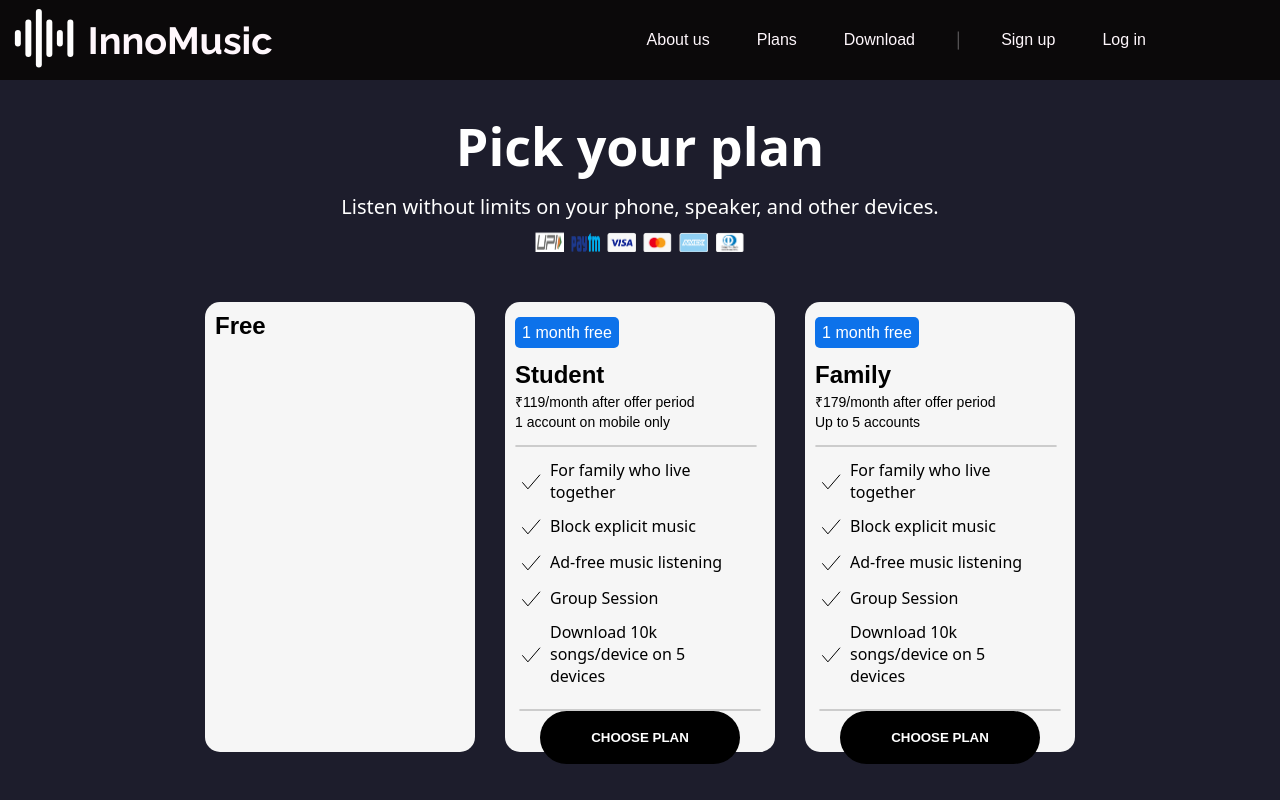
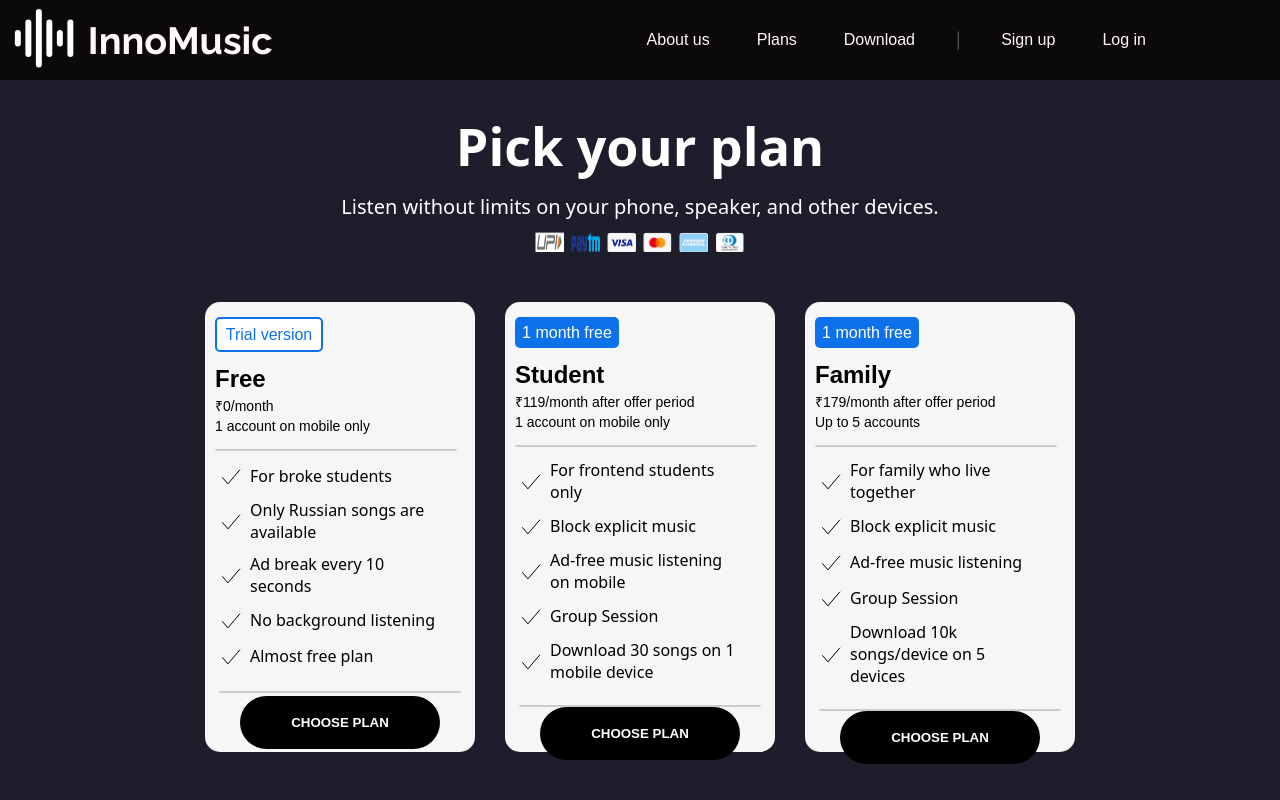
Before and after one commit to Reaction-team-FWD/InnoMusic-Frontend, a Next.js app: page /plans in a window 1280 px wide. Built offline with nearby package versions, Linux system fonts and the light colour scheme.

Commit message:
3 plans for subscription were added

```diff
--- a/src/app/(main)/plans/page.tsx
+++ b/src/app/(main)/plans/page.tsx
@@ -29,7 +29,45 @@ export default function PlansPage() {
       <div className={styles.planTypes}>
         <div className={styles.planType}>
           <div className={styles.planInfo}>
+            <div className={styles.planNotification}>Trial version</div>
             <div className={styles.planTitle}>Free</div>
+            <div className={styles.planCost}>₹0/month</div>
+            <div className={styles.planConstraints}>
+              1 account on mobile only
+            </div>
+            <div className={styles.delimeter}></div>
+          </div>
+          <div className={styles.planBenefits}>
+            <div className={styles.planBenefit}>
+              <Image src={benefit} width={24} height={26} alt="benefit" />
+              <div className={styles.planBenefitText}>For broke students</div>
+            </div>
+            <div className={styles.planBenefit}>
+              <Image src={benefit} width={24} height={26} alt="benefit" />
+              <div className={styles.planBenefitText}>
+                Only Russian songs are available
+              </div>
+            </div>
+            <div className={styles.planBenefit}>
+              <Image src={benefit} width={24} height={26} alt="benefit" />
+              <div className={styles.planBenefitText}>
+                Ad break every 10 seconds
+              </div>
+            </div>
+            <div className={styles.planBenefit}>
+              <Image src={benefit} width={24} height={26} alt="benefit" />
+              <div className={styles.planBenefitText}>
+                No background listening
+              </div>
+            </div>
+            <div className={styles.planBenefit}>
+              <Image src={benefit} width={24} height={26} alt="benefit" />
+              <div className={styles.planBenefitText}>Almost free plan</div>
+            </div>
+            <div className={styles.delimeter}></div>
+          </div>
+          <div className={styles.buyButtonContainer}>
+            <button className={styles.buyButton}>CHOOSE PLAN</button>
           </div>
         </div>
         <div className={styles.planType}>
@@ -46,7 +84,7 @@ export default function PlansPage() {
             <div className={styles.planBenefit}>
               <Image src={benefit} width={24} height={26} alt="benefit" />
               <div className={styles.planBenefitText}>
-                For family who live together
+                For frontend students only
               </div>
             </div>
             <div className={styles.planBenefit}>
@@ -56,7 +94,7 @@ export default function PlansPage() {
             <div className={styles.planBenefit}>
               <Image src={benefit} width={24} height={26} alt="benefit" />
               <div className={styles.planBenefitText}>
-                Ad-free music listening
+                Ad-free music listening on mobile
               </div>
             </div>
             <div className={styles.planBenefit}>
@@ -66,7 +104,7 @@ export default function PlansPage() {
             <div className={styles.planBenefit}>
               <Image src={benefit} width={24} height={26} alt="benefit" />
               <div className={styles.planBenefitText}>
-                Download 10k songs/device on 5 devices
+                Download 30 songs on 1 mobile device
               </div>
             </div>
             <div className={styles.delimeter}></div>
--- a/src/app/(main)/plans/plans.module.scss
+++ b/src/app/(main)/plans/plans.module.scss
@@ -77,6 +77,22 @@
   margin-top: 5px;
   margin-bottom: 10px;
 }
+
+.planNotification {
+  display: flex;
+  justify-content: center;
+  align-items: center;
+  padding: 2px;
+  height: 27px;
+  width: 100px;
+  border: 2px solid #0d72ea;
+  background-color: #ffffff;
+  border-radius: 5px;
+  color: #0d72ea;
+  margin-top: 5px;
+  margin-bottom: 10px;
+}
+
 .planCost, .planConstraints {
   font-size: 14px;
 }
```
